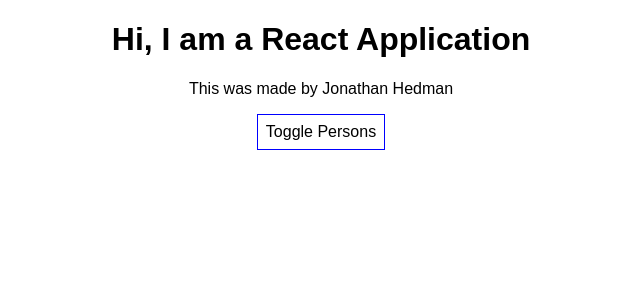
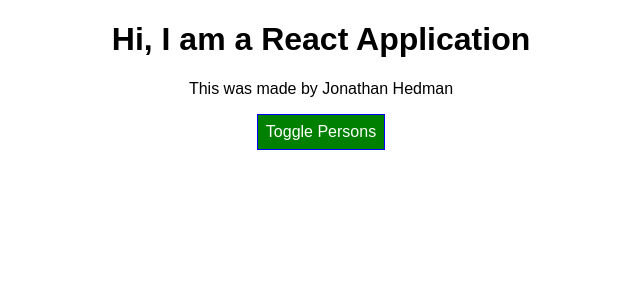
Before and after one commit to JohnHedman/react-messenger-app, a React (Create React App) app: page / in a window 1280 px wide. Shown: the top 300 px of the page, without its empty margins (319-959 px from the left). Built offline with nearby package versions, Linux system fonts and the light colour scheme.

Commit message:
added dynamic class types for paragraph

```diff
--- a/src/App.css
+++ b/src/App.css
@@ -1,3 +1,11 @@
 .App {
   text-align: center;
 }
+
+.red {
+  color: red;
+}
+
+.bold {
+  font-weight: bold;
+}
--- a/src/App.js
+++ b/src/App.js
@@ -56,7 +56,8 @@
   // This render function is ran when React believes it needs to be rerendered (after state changes, etc.)
   render() {
     const style = {
-      backgroundColor: 'white',
+      backgroundColor: 'green',
+      color: 'white',
       font: 'inherit',
       border: '1px solid blue',
       padding: '8px',
@@ -84,14 +85,22 @@
           }
         </div>
       );
+      style.backgroundColor = 'red';
+    }
+
+    const classes = [];
+    if (this.state.persons.length <= 2 ){
+      classes.push('red'); //classes = ['red']
+    }
+    if (this.state.persons.length <= 1) {
+      classes.push('bold'); //classes = ['red', 'bold']
     }
 
     return (
       // Use 'className' to add css class instead of 'class' like normal html
       <div className="App">
         <h1>Hi, I am a React Application</h1>
-        <p>This was made by Jonathan Hedman</p>
-        {/* This might be tough on performance! */}
+        <p className={classes.join(' ')}>This was made by Jonathan Hedman</p>
         <button
           style={style}
           onClick={this.togglePersonsHandler}>Toggle Persons</button>
@@ -99,11 +108,6 @@
           {persons}
       </div>
     );
-
-    // Stacking React.createElements
-    // Usually you would use jsx instead of nesting React.createElement (kind of cumbersome to nest)
-    // jsx code would compile to exactly this anyway
-    // return React.createElement("div", {className: "App"}, React.createElement("h1", null, "Hi, I'm a React App!"));
   }
 }
 
```
